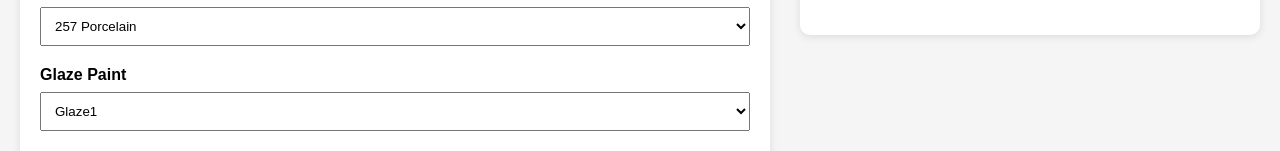
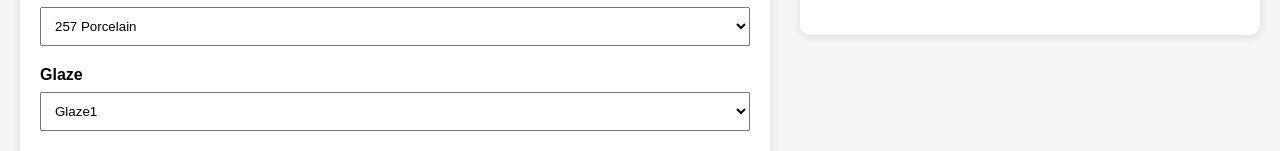
Before and after one commit to ljin7/CeramicML-Glaze, a React (Create React App) app in the folder frontend/: page / in a window 1280 px wide. Shown: the part 215-366 px from the top of the page. Built offline with nearby package versions, Linux system fonts and the light colour scheme.

Commit message:
update frontend

```diff
--- a/frontend/src/App.js
+++ b/frontend/src/App.js
@@ -145,7 +145,7 @@ function App() {
           <div style={{ marginBottom: "20px" }}>
 
             <label>
-              <b>Glaze Paint</b>
+              <b>Glaze</b>
             </label>
 
             <select
```
Also changed, not shown: 1 other file (tests, documents, lock files or other folders).
